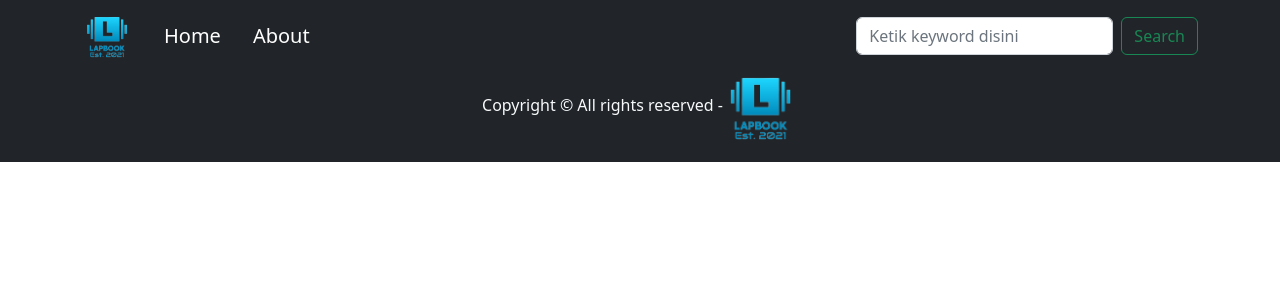
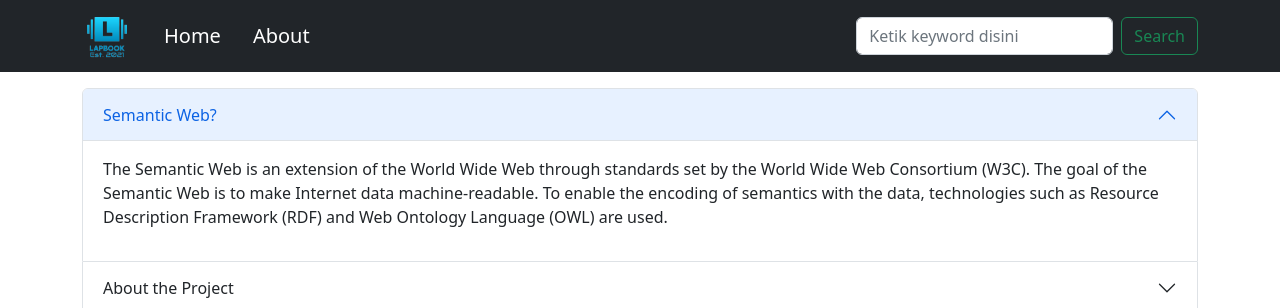
Before and after one commit to saddamsevena/tugas-semantik, a PHP site: page /lapbook/about.php in a window 1280 px wide. Shown: the top 308 px of the page. Before the commit the page ends 162 px from the top, so only its background shows below. Run offline with PHP 8.4, Linux system fonts and the light colour scheme.

Commit message:
Fix page

```diff
--- a/about.php
+++ b/about.php
@@ -23,7 +23,7 @@
             <div class="collapse navbar-collapse">
                 <ul class="navbar-nav me-auto mb-2 mb-lg-0 h5">
                     <li class="nav-item px-2">
-                        <a class="nav-link active text-white" aria-current="page" href="#">Home</a>
+                        <a class="nav-link active text-white" aria-current="page" href="index.php">Home</a>
                     </li>
                     <li class="nav-item px-2">
                         <a class="nav-link text-white" href="about.php">About</a>
@@ -37,6 +37,46 @@
         </div>
     </nav>
 
+    <div class="accordion container my-3" id="accordionPanelsStayOpenExample">
+        <div class="accordion-item">
+            <h2 class="accordion-header" id="panelsStayOpen-headingOne">
+            <button class="accordion-button" type="button" data-bs-toggle="collapse" data-bs-target="#panelsStayOpen-collapseOne" aria-expanded="true" aria-controls="panelsStayOpen-collapseOne">
+                Semantic Web?
+            </button>
+            </h2>
+            <div id="panelsStayOpen-collapseOne" class="accordion-collapse collapse show" aria-labelledby="panelsStayOpen-headingOne">
+                <div class="accordion-body">
+                    <p>The Semantic Web is an extension of the World Wide Web through standards set by the World Wide Web Consortium (W3C). The goal of the Semantic Web is to make Internet data machine-readable. To enable the encoding of semantics with the data, technologies such as Resource Description Framework (RDF) and Web Ontology Language (OWL) are used.</p>
+                </div>
+            </div>
+        </div>
+        <div class="accordion-item">
+            <h2 class="accordion-header" id="panelsStayOpen-headingTwo">
+            <button class="accordion-button collapsed" type="button" data-bs-toggle="collapse" data-bs-target="#panelsStayOpen-collapseTwo" aria-expanded="false" aria-controls="panelsStayOpen-collapseTwo">
+                About the Project
+            </button>
+            </h2>
+            <div id="panelsStayOpen-collapseTwo" class="accordion-collapse collapse" aria-labelledby="panelsStayOpen-headingTwo">
+                <div class="accordion-body">
+                    <p>Lapbook is a website that can help you to find laptops with many preferences based on your keyword, we will provide laptops data only for you. This website build with Bootstrap, Apache Jena Fuseki, NGROK and SPARQL.</p>
+                </div>
+            </div>
+        </div>
+    </div>
+
+    <div class="container container-fluid my-3" style="width: 18rem;">
+        <div class="card bg-dark text-center text-light">
+            <div class="card-header h4">
+                Developer
+            </div>
+            <img src="src/img/me.jpg" alt="Author">
+            <div class="card-body">
+                <h6>Saddam Habibi Utomo</h6>
+                <span>140810190017<br>Computer Science<br>Padjadjaran University</span>
+            </div>
+        </div>
+    </div>
+
     <!-- Footer -->
     <footer class="footer text-light text-center bg-dark pb-1">
         <p>Copyright &copy; All rights reserved -<img src="src/img/logo-nobg.png" style="width:75px" alt="Logo"></p>
```
Also changed, not shown: index.php (+11 -7 lines), README.md, 1 other file.
